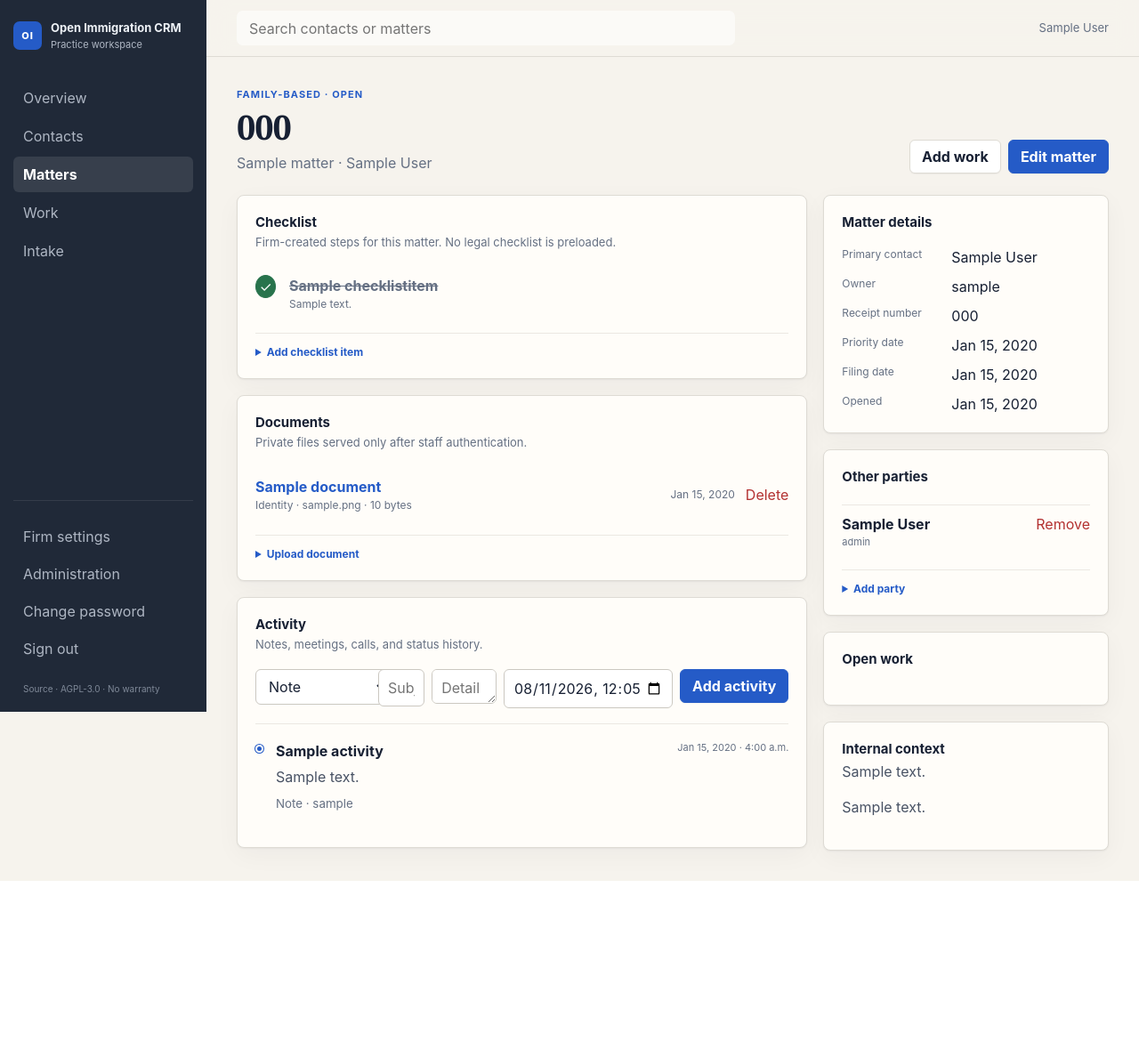
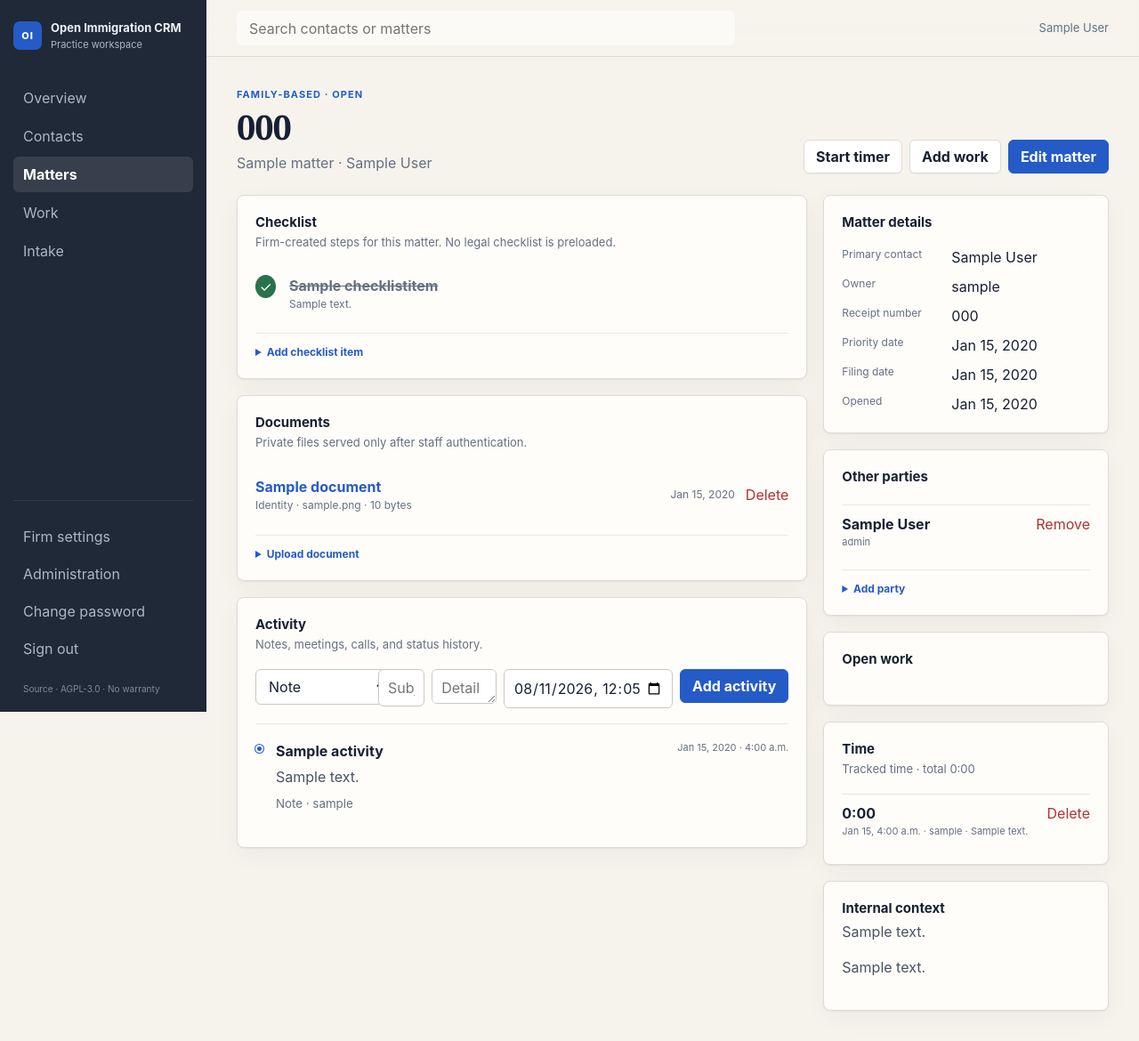
Before and after one commit to chammond510/open-immigration-crm, a Django app: page /matters/00000000-0000-0000-0000-000000000001/ in a window 1280 px wide. Shown: the whole page at 89% size. Before the commit the page ends 990 px from the top, so only its background shows below. Run offline with Django 4.2, Linux system fonts and the light colour scheme; a user stored in the database is signed in; data comes from the database, SQL or seed files in the repository; tables that the repository leaves empty hold one stand-in row (values such as "Sample post"); parts of the project's set-up code (start-up, migrations or seed data) failed here and were passed over.

Commit message:
Add one-click time tracking for matters and contacts
TimeEntry records tracked working time against a matter or contact.
Start buttons on the matter and contact pages begin a timer; a
persistent top-bar chip shows the live elapsed time with an optional
note field and Stop control. One timer runs per user (database
constraint); starting elsewhere stops the current timer. Detail pages
show entries and totals, superusers can delete corrections, starts
and stops are audited, and entries join the portable JSON export.

Durations only: no rates, amounts, invoicing, or payment processing.
The README boundary now says "invoicing or payment processing" to
keep that line precise.

Co-Authored-By: Claude Fable 5 <noreply@anthropic.com>

```diff
--- a/config/settings.py
+++ b/config/settings.py
@@ -93,6 +93,7 @@ TEMPLATES = [
                 "django.contrib.auth.context_processors.auth",
                 "django.contrib.messages.context_processors.messages",
                 "crm.context_processors.firm_profile",
+                "crm.context_processors.running_timer",
             ],
         },
     }
--- a/crm/context_processors.py
+++ b/crm/context_processors.py
@@ -1,6 +1,6 @@
 from django.db.utils import OperationalError, ProgrammingError
 
-from .models import FirmProfile
+from .models import FirmProfile, TimeEntry
 
 
 def firm_profile(request):
@@ -9,3 +9,16 @@ def firm_profile(request):
     except (OperationalError, ProgrammingError):
         profile = None
     return {"firm_profile": profile}
+
+
+def running_timer(request):
+    user = getattr(request, "user", None)
+    if user is None or not user.is_authenticated:
+        return {"running_timer": None}
+    return {
+        "running_timer": (
+            TimeEntry.objects.select_related("matter", "contact")
+            .filter(user=user, stopped_at__isnull=True)
+            .first()
+        )
+    }
--- a/crm/management/commands/export_portable_data.py
+++ b/crm/management/commands/export_portable_data.py
@@ -20,6 +20,7 @@ from crm.models import (
     IntakeSubmission,
     Matter,
     MatterParty,
+    TimeEntry,
     WorkItem,
 )
 
@@ -30,6 +31,7 @@ MODELS: tuple[type[Model], ...] = (
     MatterParty,
     Activity,
     WorkItem,
+    TimeEntry,
     ChecklistItem,
     Document,
     IntakeForm,
--- a/crm/urls.py
+++ b/crm/urls.py
@@ -28,6 +28,9 @@ urlpatterns = [
     path("work/", views.work_list, name="work_list"),
     path("work/new/", views.work_create, name="work_create"),
     path("work/<int:pk>/toggle/", views.work_toggle, name="work_toggle"),
+    path("time/start/", views.timer_start, name="timer_start"),
+    path("time/stop/", views.timer_stop, name="timer_stop"),
+    path("time/<int:pk>/delete/", views.time_entry_delete, name="time_entry_delete"),
     path("matters/<uuid:matter_pk>/checklist/new/", views.checklist_add, name="checklist_add"),
     path("checklist/<int:pk>/toggle/", views.checklist_toggle, name="checklist_toggle"),
     path(
--- a/crm/views.py
+++ b/crm/views.py
@@ -40,6 +40,7 @@ from .models import (
     IntakeSubmission,
     Matter,
     MatterParty,
+    TimeEntry,
     WorkItem,
 )
 from .services import add_activity, audit
@@ -69,6 +70,11 @@ def optional_record(model, raw_pk):
 
 def installation_has_accounts():
     return get_user_model().objects.exists()
+
+
+def time_total_display(entries):
+    total_minutes = sum(int(entry.duration.total_seconds() // 60) for entry in entries)
+    return f"{total_minutes // 60}:{total_minutes % 60:02d}"
 
 
 class FirstRunAwareLoginView(LoginView):
@@ -215,6 +221,8 @@ def contact_detail(request, pk):
         "matters": contact.matters.select_related("assigned_to"),
         "activities": contact.activities.select_related("created_by")[:30],
         "work_items": contact.work_items.select_related("matter", "assigned_to")[:20],
+        "time_entries": contact.time_entries.select_related("user")[:50],
+        "time_total": time_total_display(contact.time_entries.all()),
         "activity_form": ActivityForm(
             instance=Activity(contact=contact),
             initial={"occurred_at": timezone.localtime().strftime("%Y-%m-%dT%H:%M")},
@@ -329,6 +337,8 @@ def matter_detail(request, pk):
         "work_items": matter.work_items.select_related("contact", "assigned_to")[:20],
         "checklist": matter.checklist.select_related("completed_by"),
         "documents": matter.documents.select_related("contact", "uploaded_by"),
+        "time_entries": matter.time_entries.select_related("user")[:50],
+        "time_total": time_total_display(matter.time_entries.all()),
         "party_form": MatterPartyForm(),
         "activity_form": ActivityForm(
             instance=Activity(contact=matter.primary_contact, matter=matter),
@@ -471,6 +481,73 @@ def work_toggle(request, pk):
     if url_has_allowed_host_and_scheme(next_url, allowed_hosts={request.get_host()}):
         return redirect(next_url)
     return redirect("work_list")
+
+
+@staff_required
+@require_POST
+def timer_start(request):
+    matter = optional_record(Matter, request.POST.get("matter"))
+    contact = optional_record(Contact, request.POST.get("contact"))
+    if matter and contact is None:
+        contact = matter.primary_contact
+    if not matter and not contact:
+        messages.error(request, "Link the timer to a contact or matter.")
+        return redirect("dashboard")
+    with transaction.atomic():
+        running = (
+            TimeEntry.objects.select_for_update()
+            .filter(user=request.user, stopped_at__isnull=True)
+            .first()
+        )
+        if running:
+            running.stopped_at = timezone.now()
+            running.save(update_fields=["stopped_at"])
+            messages.info(request, f"Previous timer stopped at {running.duration_display}.")
+        entry = TimeEntry.objects.create(matter=matter, contact=contact, user=request.user)
+    audit(request, "timer.started", entry)
+    messages.success(request, "Timer started.")
+    next_url = request.POST.get("next", "")
+    if url_has_allowed_host_and_scheme(next_url, allowed_hosts={request.get_host()}):
+        return redirect(next_url)
+    if matter:
+        return redirect("matter_detail", pk=matter.pk)
+    return redirect("contact_detail", pk=contact.pk)
+
+
+@staff_required
+@require_POST
+def timer_stop(request):
+    entry = TimeEntry.objects.filter(user=request.user, stopped_at__isnull=True).first()
+    if entry:
+        entry.stopped_at = timezone.now()
+        note = request.POST.get("note", "").strip()
+        if note:
+            entry.note = note[:500]
+        entry.save(update_fields=["stopped_at", "note"])
+        audit(request, "timer.stopped", entry, detail=entry.duration_display)
+        messages.success(request, f"Timer stopped at {entry.duration_display}.")
+    else:
+        messages.info(request, "No timer is running.")
+    next_url = request.POST.get("next", "")
+    if url_has_allowed_host_and_scheme(next_url, allowed_hosts={request.get_host()}):
+        return redirect(next_url)
+    return redirect("dashboard")
+
+
+@superuser_required
+@require_POST
+def time_entry_delete(request, pk):
+    entry = get_object_or_404(TimeEntry, pk=pk)
+    matter_pk = entry.matter_id
+    contact_pk = entry.contact_id
+    audit(request, "time_entry.deleted", entry, detail=str(entry))
+    entry.delete()
+    messages.success(request, "Time entry deleted.")
+    if matter_pk:
+        return redirect("matter_detail", pk=matter_pk)
+    if contact_pk:
+        return redirect("contact_detail", pk=contact_pk)
+    return redirect("dashboard")
 
 
 @staff_required
--- a/static/css/app.css
+++ b/static/css/app.css
@@ -256,3 +256,16 @@ input[type="file"] { padding: 6px; }
   .copy-field { grid-template-columns: 1fr; }
   .public-source { position: static; padding: 0 15px 14px; text-align: center; }
 }
+
+.timer-chip { display: flex; align-items: center; gap: 8px; margin-left: auto; padding: 5px 6px 5px 12px; border: 1px solid var(--line); border-radius: 999px; background: rgb(255 255 255 / 70%); }
+.timer-chip + .user-chip { margin-left: 0; }
+.timer-elapsed { font-variant-numeric: tabular-nums; font-weight: 650; }
+.timer-target { color: var(--muted); font-size: 13px; white-space: nowrap; }
+.timer-note { width: 150px; border: 1px solid var(--line); border-radius: 999px; padding: 4px 10px; font: inherit; font-size: 13px; background: transparent; }
+.actions form { display: contents; }
+@media (max-width: 800px) {
+  .timer-note { display: none; }
+}
+@media (max-width: 640px) {
+  .timer-target { display: none; }
+}
--- a/static/js/app.js
+++ b/static/js/app.js
@@ -15,6 +15,21 @@ document.querySelectorAll("form[data-confirm]").forEach((form) => {
   });
 });
 
+const timerElapsed = document.querySelector("[data-timer-started]");
+
+if (timerElapsed) {
+  const startedAt = new Date(timerElapsed.dataset.timerStarted);
+  const renderElapsed = () => {
+    const totalSeconds = Math.max(0, Math.floor((Date.now() - startedAt.getTime()) / 1000));
+    const hours = Math.floor(totalSeconds / 3600);
+    const minutes = String(Math.floor((totalSeconds % 3600) / 60)).padStart(2, "0");
+    const seconds = String(totalSeconds % 60).padStart(2, "0");
+    timerElapsed.textContent = `${hours}:${minutes}:${seconds}`;
+  };
+  renderElapsed();
+  setInterval(renderElapsed, 1000);
+}
+
 const copyButton = document.querySelector("[data-copy-button]");
 const copySource = document.querySelector("[data-copy-source]");
 
--- a/templates/base.html
+++ b/templates/base.html
@@ -45,6 +45,17 @@
             <label class="sr-only" for="global-q">Search contacts and matters</label>
             <input id="global-q" name="q" type="search" value="{{ request.GET.q|default:'' }}" placeholder="Search contacts or matters">
           </form>
+          {% if running_timer %}
+            <form class="timer-chip" action="{% url 'timer_stop' %}" method="post">
+              {% csrf_token %}
+              <input type="hidden" name="next" value="{{ request.get_full_path }}">
+              <span class="timer-elapsed" data-timer-started="{{ running_timer.started_at|date:'c' }}">{{ running_timer.duration_display }}</span>
+              <span class="timer-target">{{ running_timer.target_label }}</span>
+              <label class="sr-only" for="timer-note">Time entry note</label>
+              <input class="timer-note" id="timer-note" name="note" maxlength="500" placeholder="Note (optional)">
+              <button class="button" type="submit">Stop</button>
+            </form>
+          {% endif %}
           <span class="user-chip">{{ user.get_full_name|default:user.username }}</span>
         </header>
         <main id="main-content">
--- a/templates/crm/contact_detail.html
+++ b/templates/crm/contact_detail.html
@@ -1,7 +1,7 @@
 {% extends "base.html" %}
 {% block title %}{{ contact }} · Open Immigration CRM{% endblock %}
 {% block content %}
-<div class="page-heading"><div><p class="eyebrow">{{ contact.get_status_display }} · {{ contact.get_stage_display }}</p><h1>{{ contact.full_name }}</h1><p>{{ contact.email|default:"No email" }}{% if contact.phone %} · {{ contact.phone }}{% endif %}</p></div><div class="actions"><a class="button" href="{% url 'work_create' %}?contact={{ contact.pk }}">Add work</a><a class="button" href="{% url 'contact_update' contact.pk %}">Edit</a><a class="button primary" href="{% url 'matter_create' %}?contact={{ contact.pk }}">New matter</a></div></div>
+<div class="page-heading"><div><p class="eyebrow">{{ contact.get_status_display }} · {{ contact.get_stage_display }}</p><h1>{{ contact.full_name }}</h1><p>{{ contact.email|default:"No email" }}{% if contact.phone %} · {{ contact.phone }}{% endif %}</p></div><div class="actions"><form method="post" action="{% url 'timer_start' %}">{% csrf_token %}<input type="hidden" name="contact" value="{{ contact.pk }}"><input type="hidden" name="next" value="{{ request.get_full_path }}"><button class="button" type="submit">Start timer</button></form><a class="button" href="{% url 'work_create' %}?contact={{ contact.pk }}">Add work</a><a class="button" href="{% url 'contact_update' contact.pk %}">Edit</a><a class="button primary" href="{% url 'matter_create' %}?contact={{ contact.pk }}">New matter</a></div></div>
 <div class="detail-grid">
   <div class="detail-main">
     <section class="panel"><div class="section-heading"><div><h2>Matters</h2><p>Case work linked to this contact.</p></div></div>{% if matters %}<div class="record-list">{% for matter in matters %}<a class="record-row linked-row" href="{% url 'matter_detail' matter.pk %}"><div class="record-main"><strong>{{ matter.matter_number }} · {{ matter.title }}</strong><span>{{ matter.get_case_type_display }}</span></div><span class="badge {{ matter.status }}">{{ matter.get_status_display }}</span></a>{% endfor %}</div>{% else %}<div class="empty-state compact"><p>No matters yet.</p></div>{% endif %}</section>
@@ -11,6 +11,7 @@
     <section class="panel facts"><h2>Contact details</h2><dl><dt>Owner</dt><dd>{{ contact.assigned_to|default:"Unassigned" }}</dd><dt>Preferred language</dt><dd>{{ contact.preferred_language|default:"—" }}</dd><dt>Date of birth</dt><dd>{{ contact.date_of_birth|date:"M j, Y"|default:"—" }}</dd><dt>Country of birth</dt><dd>{{ contact.country_of_birth|default:"—" }}</dd><dt>Nationality</dt><dd>{{ contact.nationality|default:"—" }}</dd><dt>A-number</dt><dd>{{ contact.a_number|default:"—" }}</dd><dt>Current status</dt><dd>{{ contact.current_immigration_status|default:"—" }}</dd></dl></section>
     {% if contact.notes %}<section class="panel"><h2>Internal notes</h2><p class="prose">{{ contact.notes|linebreaksbr }}</p></section>{% endif %}
     <section class="panel"><div class="section-heading"><div><h2>Open work</h2></div></div>{% for item in work_items %}{% if not item.is_completed %}<div class="mini-record"><strong>{{ item.title }}</strong><span>{% if item.scheduled_for %}{{ item.scheduled_for|date:"M j, g:i a" }}{% else %}Unscheduled{% endif %}</span></div>{% endif %}{% empty %}<p class="muted">No work linked.</p>{% endfor %}</section>
+    <section class="panel"><div class="section-heading"><div><h2>Time</h2><p>Tracked time · total {{ time_total }}</p></div></div>{% for entry in time_entries %}<div class="mini-record"><div><strong>{{ entry.duration_display }}{% if entry.is_running %} · running{% endif %}</strong><span>{{ entry.started_at|date:"M j, g:i a" }} · {{ entry.user }}{% if entry.note %} · {{ entry.note }}{% endif %}</span></div>{% if user.is_superuser %}<form method="post" action="{% url 'time_entry_delete' entry.pk %}" data-confirm="Delete this time entry?">{% csrf_token %}<button class="text-button danger-text" type="submit">Delete</button></form>{% endif %}</div>{% empty %}<p class="muted">No time tracked.</p>{% endfor %}</section>
   </aside>
 </div>
 {% endblock %}
--- a/templates/crm/matter_detail.html
+++ b/templates/crm/matter_detail.html
@@ -1,7 +1,7 @@
 {% extends "base.html" %}
 {% block title %}{{ matter.matter_number }} · Open Immigration CRM{% endblock %}
 {% block content %}
-<div class="page-heading"><div><p class="eyebrow">{{ matter.get_case_type_display }} · {{ matter.get_status_display }}</p><h1>{{ matter.matter_number }}</h1><p>{{ matter.title }} · <a href="{% url 'contact_detail' matter.primary_contact.pk %}">{{ matter.primary_contact }}</a></p></div><div class="actions"><a class="button" href="{% url 'work_create' %}?matter={{ matter.pk }}">Add work</a><a class="button primary" href="{% url 'matter_update' matter.pk %}">Edit matter</a></div></div>
+<div class="page-heading"><div><p class="eyebrow">{{ matter.get_case_type_display }} · {{ matter.get_status_display }}</p><h1>{{ matter.matter_number }}</h1><p>{{ matter.title }} · <a href="{% url 'contact_detail' matter.primary_contact.pk %}">{{ matter.primary_contact }}</a></p></div><div class="actions"><form method="post" action="{% url 'timer_start' %}">{% csrf_token %}<input type="hidden" name="matter" value="{{ matter.pk }}"><input type="hidden" name="next" value="{{ request.get_full_path }}"><button class="button" type="submit">Start timer</button></form><a class="button" href="{% url 'work_create' %}?matter={{ matter.pk }}">Add work</a><a class="button primary" href="{% url 'matter_update' matter.pk %}">Edit matter</a></div></div>
 <div class="detail-grid">
   <div class="detail-main">
     <section class="panel"><div class="section-heading"><div><h2>Checklist</h2><p>Firm-created steps for this matter. No legal checklist is preloaded.</p></div></div><div class="checklist">{% for item in checklist %}<div class="checklist-row {% if item.is_completed %}completed{% endif %}"><form method="post" action="{% url 'checklist_toggle' item.pk %}">{% csrf_token %}<button class="completion-toggle" type="submit" aria-label="Toggle completion">{% if item.is_completed %}✓{% endif %}</button></form><div><strong>{{ item.title }}</strong>{% if item.description %}<span>{{ item.description }}</span>{% endif %}</div></div>{% empty %}<div class="empty-state compact"><p>No checklist items. Add only steps approved by your firm.</p></div>{% endfor %}</div><details class="inline-add"><summary>Add checklist item</summary><form method="post" action="{% url 'checklist_add' matter.pk %}" class="stacked-form compact-form">{% csrf_token %}{{ checklist_form.as_div }}<button class="button primary" type="submit">Add item</button></form></details></section>
@@ -12,6 +12,7 @@
     <section class="panel facts"><h2>Matter details</h2><dl><dt>Primary contact</dt><dd><a href="{% url 'contact_detail' matter.primary_contact.pk %}">{{ matter.primary_contact }}</a></dd><dt>Owner</dt><dd>{{ matter.assigned_to|default:"Unassigned" }}</dd><dt>Receipt number</dt><dd>{{ matter.receipt_number|default:"—" }}</dd><dt>Priority date</dt><dd>{{ matter.priority_date|date:"M j, Y"|default:"—" }}</dd><dt>Filing date</dt><dd>{{ matter.filing_date|date:"M j, Y"|default:"—" }}</dd><dt>Opened</dt><dd>{{ matter.created_at|date:"M j, Y" }}</dd></dl></section>
     <section class="panel"><div class="section-heading"><div><h2>Other parties</h2></div></div>{% for party in parties %}<div class="mini-record"><div><a href="{% url 'contact_detail' party.contact.pk %}"><strong>{{ party.contact }}</strong></a><span>{{ party.role }}</span></div>{% if user.is_superuser %}<form method="post" action="{% url 'matter_remove_party' party.pk %}" data-confirm="Remove this party from the matter?">{% csrf_token %}<button class="text-button danger-text" type="submit">Remove</button></form>{% endif %}</div>{% empty %}<p class="muted">No additional parties.</p>{% endfor %}<details class="inline-add"><summary>Add party</summary><form method="post" action="{% url 'matter_add_party' matter.pk %}" class="stacked-form compact-form">{% csrf_token %}{{ party_form.as_div }}<button class="button primary" type="submit">Add party</button></form></details></section>
     <section class="panel"><div class="section-heading"><div><h2>Open work</h2></div></div>{% for item in work_items %}{% if not item.is_completed %}<div class="mini-record"><strong>{{ item.title }}</strong><span>{% if item.scheduled_for %}{{ item.scheduled_for|date:"M j, g:i a" }}{% else %}Unscheduled{% endif %}</span></div>{% endif %}{% empty %}<p class="muted">No work linked.</p>{% endfor %}</section>
+    <section class="panel"><div class="section-heading"><div><h2>Time</h2><p>Tracked time · total {{ time_total }}</p></div></div>{% for entry in time_entries %}<div class="mini-record"><div><strong>{{ entry.duration_display }}{% if entry.is_running %} · running{% endif %}</strong><span>{{ entry.started_at|date:"M j, g:i a" }} · {{ entry.user }}{% if entry.note %} · {{ entry.note }}{% endif %}</span></div>{% if user.is_superuser %}<form method="post" action="{% url 'time_entry_delete' entry.pk %}" data-confirm="Delete this time entry?">{% csrf_token %}<button class="text-button danger-text" type="submit">Delete</button></form>{% endif %}</div>{% empty %}<p class="muted">No time tracked.</p>{% endfor %}</section>
     {% if matter.description or matter.notes %}<section class="panel"><h2>Internal context</h2>{% if matter.description %}<p class="prose">{{ matter.description|linebreaksbr }}</p>{% endif %}{% if matter.notes %}<p class="prose">{{ matter.notes|linebreaksbr }}</p>{% endif %}</section>{% endif %}
   </aside>
 </div>
```
Also changed, not shown: crm/admin.py (+8 -0 lines), crm/models.py (+65 -0 lines), crm/tests/test_views.py (+57 -0 lines), docs/ARCHITECTURE.md (+1 -0 lines), docs/SECURITY_MODEL.md (+1 -1 lines), README.md, crm/migrations/0003_timeentry.py (added).
